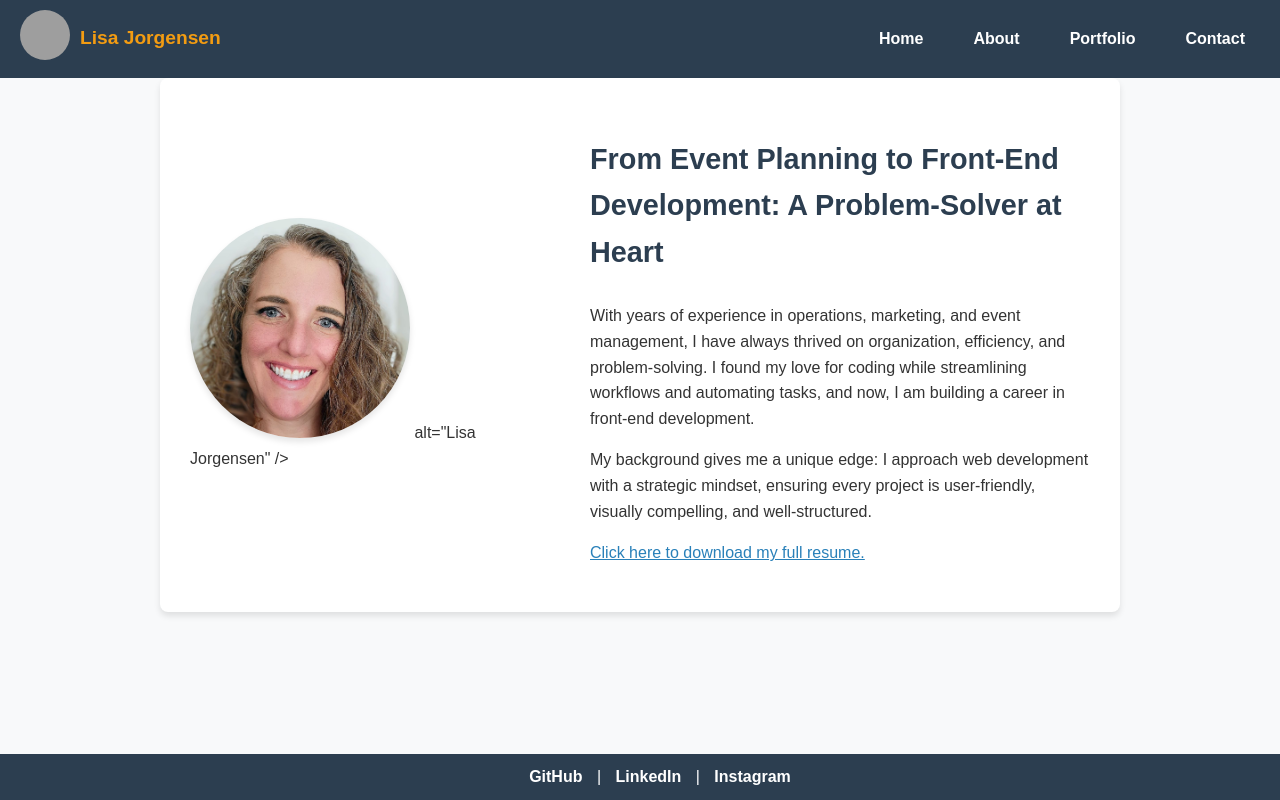
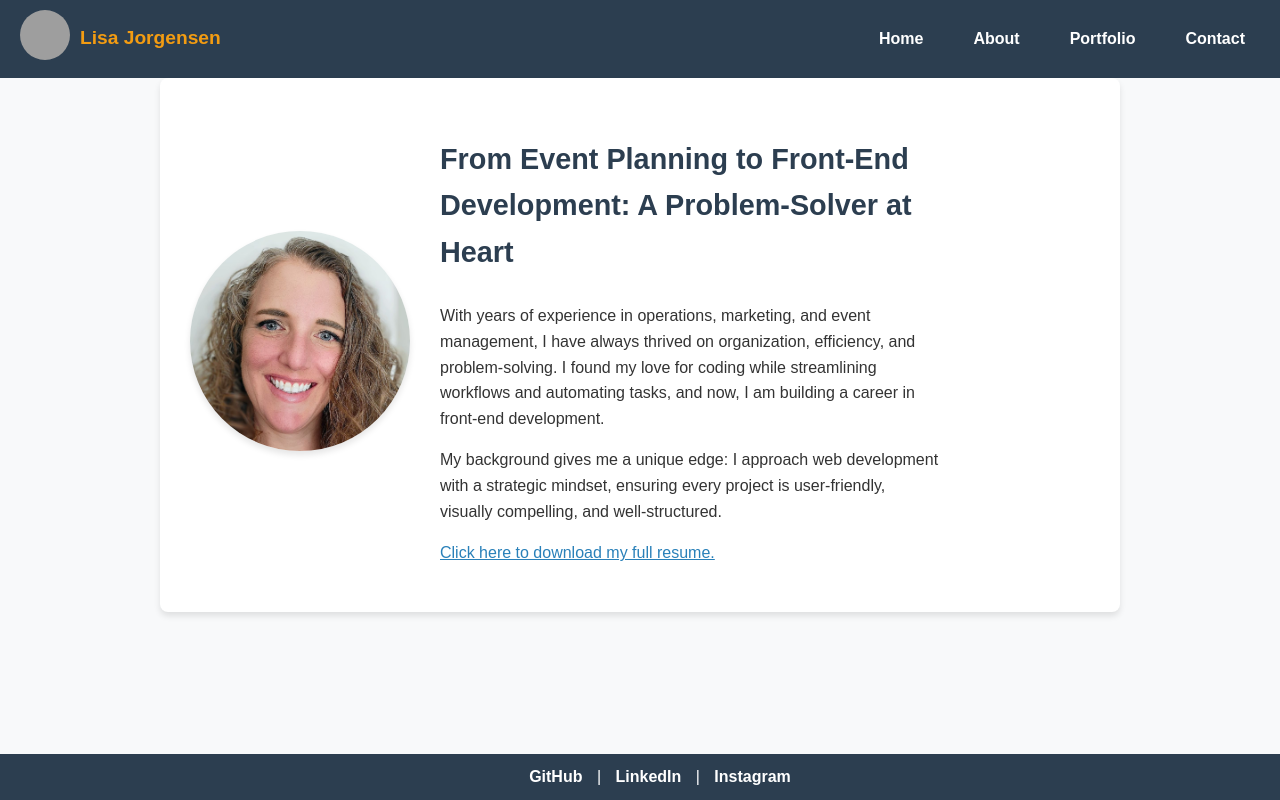
Before and after one commit to lisaj5472/Personal-Portfolio-Using-React, a React (Vite) app: page /about in a window 1280 px wide. Built offline with nearby package versions, Linux system fonts and the light colour scheme; grey boxes are pictures that could not be loaded.

Commit message:
removed extra alt tag on about page

```diff
--- a/src/components/01-mainPages/About.jsx
+++ b/src/components/01-mainPages/About.jsx
@@ -4,7 +4,7 @@ export default function About() {
   return (
     <div className="page container about-container">
       <div className="about-image">
-        <img src="/assets/images/headShot.jpg" alt="Profile picture" /> alt="Lisa Jorgensen" />
+        <img src="/assets/images/headShot.jpg" alt="Lisa Jorgensen" />
       </div>
 
       <div className="about-text">
```
